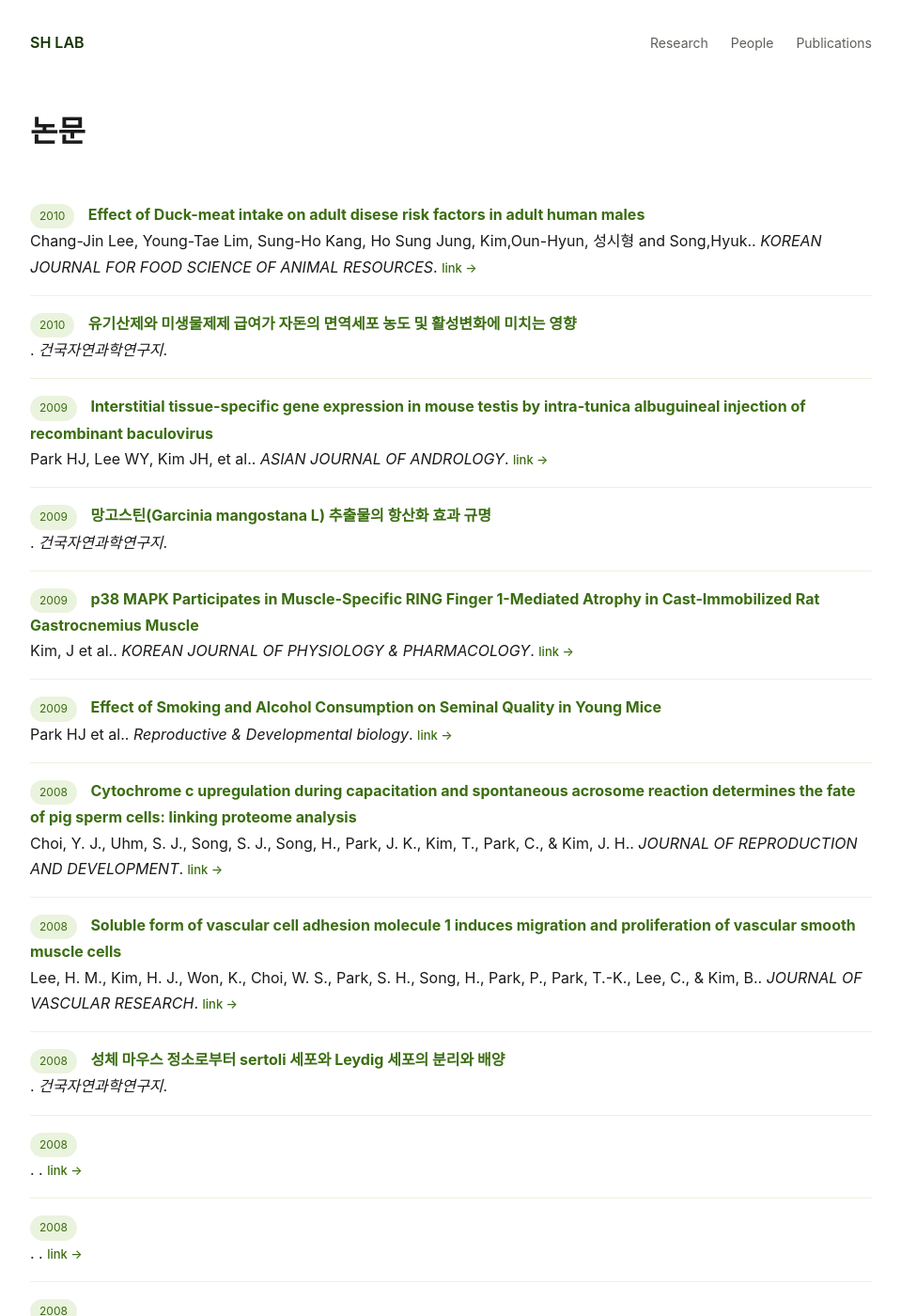
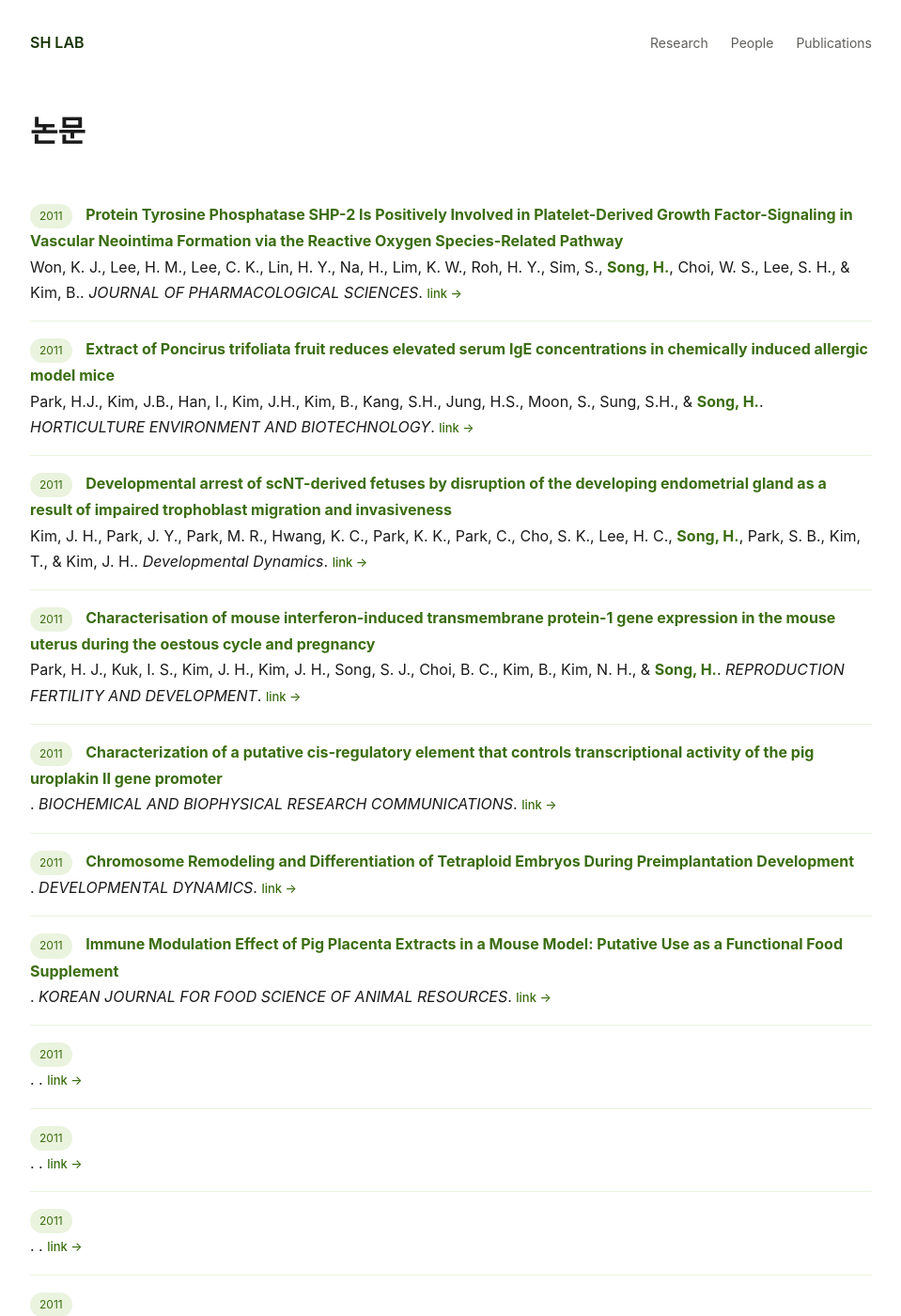
Before and after one commit to SH-LAB-KU/SH-LAB-KU.github.io, a Jekyll site: the page built from publications.html, in a window 1280 px wide and 1400 px high. Shown: the whole window at 94% size, without its empty margins (160-1119 px from the left). Built offline with Jekyll 4.4.1, drawn with Linux system fonts in a browser that asks for light colours; some of the changed text lies outside the part shown.

Commit message:
Update publications.yml

```diff
--- a/_data/publications.yml
+++ b/_data/publications.yml
@@ -1,42 +1,102 @@
 # year, authors, title, journal, link 순으로 항목을 추가하세요.
 # 최신 논문이 위로 오도록 정렬합니다.
 
-- year: 2008
+- year: 2011
   authors: ""
   title: ""
   journal: ""
   link: ""
 
-- year: 2008
+- year: 2011
   authors: ""
   title: ""
   journal: ""
   link: ""
 
-- year: 2008
+- year: 2011
   authors: ""
   title: ""
   journal: ""
   link: ""
+
+- year: 2011
+  authors: ""
+  title: ""
+  journal: ""
+  link: ""
+
+- year: 2011
+  authors: ""
+  title: ""
+  journal: ""
+  link: ""
+
+- year: 2011
+  authors: ""
+  title: ""
+  journal: ""
+  link: ""
+
+- year: 2011
+  authors: ""
+  title: "Immune Modulation Effect of Pig Placenta Extracts in a Mouse Model: Putative Use as a Functional Food Supplement"
+  journal: "KOREAN JOURNAL FOR FOOD SCIENCE OF ANIMAL RESOURCES"
+  link: ""
+
+- year: 2011
+  authors: ""
+  title: "Chromosome Remodeling and Differentiation of Tetraploid Embryos During Preimplantation Development"
+  journal: "DEVELOPMENTAL DYNAMICS"
+  link: ""
+
+- year: 2011
+  authors: ""
+  title: "Characterization of a putative cis-regulatory element that controls transcriptional activity of the pig uroplakin II gene promoter"
+  journal: "BIOCHEMICAL AND BIOPHYSICAL RESEARCH COMMUNICATIONS"
+  link: ""
+
+- year: 2011
+  authors: "Park, H. J., Kuk, I. S., Kim, J. H., Kim, J. H., Song, S. J., Choi, B. C., Kim, B., Kim, N. H., & <strong>Song, H.</strong>"
+  title: "Characterisation of mouse interferon-induced transmembrane protein-1 gene expression in the mouse uterus during the oestous cycle and pregnancy"
+  journal: "REPRODUCTION FERTILITY AND DEVELOPMENT"
+  link: "https://doi.org/10.1071/rd10086"
+
+- year: 2011
+  authors: "Kim, J. H., Park, J. Y., Park, M. R., Hwang, K. C., Park, K. K., Park, C., Cho, S. K., Lee, H. C., <strong>Song, H.</strong>, Park, S. B., Kim, T., & Kim, J. H."
+  title: "Developmental arrest of scNT-derived fetuses by disruption of the developing endometrial gland as a result of impaired trophoblast migration and invasiveness"
+  journal: "Developmental Dynamics"
+  link: "https://doi.org/10.1002/dvdy.22568"
+
+- year: 2011
+  authors: "Park, H.J., Kim, J.B., Han, I., Kim, J.H., Kim, B., Kang, S.H., Jung, H.S., Moon, S., Sung, S.H., & <strong>Song, H.</strong>"
+  title: "Extract of Poncirus trifoliata fruit reduces elevated serum IgE concentrations in chemically induced allergic model mice"
+  journal: "HORTICULTURE ENVIRONMENT AND BIOTECHNOLOGY"
+  link: "https://doi.org/10.1007/s13580-011-0184-7"
+
+- year: 2011
+  authors: "Won, K. J., Lee, H. M., Lee, C. K., Lin, H. Y., Na, H., Lim, K. W., Roh, H. Y., Sim, S., <strong>Song, H.</strong>, Choi, W. S., Lee, S. H., & Kim, B."
+  title: "Protein Tyrosine Phosphatase SHP-2 Is Positively Involved in Platelet-Derived Growth Factor-Signaling in Vascular Neointima Formation via the Reactive Oxygen Species-Related Pathway"
+  journal: "JOURNAL OF PHARMACOLOGICAL SCIENCES"
+  link: "https://doi.org/10.1254/jphs.10250fp"
 
 - year: 2010
   title: "유기산제와 미생물제제 급여가 자돈의 면역세포 농도 및 활성변화에 미치는 영향"
   journal: "건국자연과학연구지"
 
 - year: 2010
-  authors: "Chang-Jin Lee, Young-Tae Lim, Sung-Ho Kang, Ho Sung Jung, Kim,Oun-Hyun, 성시형 and Song,Hyuk."
+  authors: "Lee, C.-J., Lim, Y.-T., Kang, S.-H., Jung, H. S., Kim, O.-H., Seong, S.-H., & <strong>Song, H.</strong>"
   title: "Effect of Duck-meat intake on adult disese risk factors in adult human males"
   journal: "KOREAN JOURNAL FOR FOOD SCIENCE OF ANIMAL RESOURCES"
-  link: ""
+  link: "https://www.kci.go.kr/kciportal/ci/sereArticleSearch/ciSereArtiView.kci?sereArticleSearchBean.artiId=ART001504455"
 
 - year: 2009
-  authors: "Park HJ et al."
+  authors: "Park, H. J., Choung, E. H., Kim, J. H., Chai, S. Y., Choi, J. Y., Kim, J. H., & <strong>Song, H.</strong>"
   title: "Effect of Smoking and Alcohol Consumption on Seminal Quality in Young Mice"
   journal: "Reproductive & Developmental biology"
-  link: ""
+  link: "https://www.e-jarb.org/journal/view.html?uid=423&vmd=Full"
 
 - year: 2009
-  authors: "Kim, J et al."
+  authors: "Kim, J., Won, K. J., Lee, H. M., Hwang, B. Y., Bae, Y. M., Choi, W. S., <strong>Song, H.</strong>, Lim, K. W., Lee, C. K., & Kim, B."
   title: "p38 MAPK Participates in Muscle-Specific RING Finger 1-Mediated Atrophy in Cast-Immobilized Rat Gastrocnemius Muscle"
   journal: "KOREAN JOURNAL OF PHYSIOLOGY & PHARMACOLOGY"
   link: "https://doi.org/10.4196/kjpp.2009.13.6.491"
@@ -46,7 +106,7 @@
   journal: "건국자연과학연구지"
 
 - year: 2009
-  authors: "Park HJ, Lee WY, Kim JH, et al."
+  authors: "Park, H. J., Lee, W. Y., Kim, J. H., Kim, J. H., Jung, H. J., Kim, N. H., Kim, B. K., & <strong>Song, H.</strong>"
   title: "Interstitial tissue-specific gene expression in mouse testis by intra-tunica albuguineal injection of recombinant baculovirus"
   journal: "ASIAN JOURNAL OF ANDROLOGY"
   link: "https://doi.org/10.1038/aja.2008.54"
@@ -56,49 +116,49 @@
   journal: "건국자연과학연구지"
 
 - year: 2008
-  authors: "Lee, H. M., Kim, H. J., Won, K., Choi, W. S., Park, S. H., Song, H., Park, P., Park, T.-K., Lee, C., & Kim, B."
+  authors: "Lee, H. M., Kim, H. J., Won, K., Choi, W. S., Park, S. H., <strong>Song, H.</strong>, Park, P., Park, T.-K., Lee, C., & Kim, B."
   title: "Soluble form of vascular cell adhesion molecule 1 induces migration and proliferation of vascular smooth muscle cells"
   journal: "JOURNAL OF VASCULAR RESEARCH"
   link: "https://doi.org/10.1159/000112941"
 
 - year: 2008
-  authors: "Choi, Y. J., Uhm, S. J., Song, S. J., Song, H., Park, J. K., Kim, T., Park, C., & Kim, J. H."
+  authors: "Choi, Y. J., Uhm, S. J., Song, S. J., <strong>Song, H.</strong>, Park, J. K., Kim, T., Park, C., & Kim, J. H."
   title: "Cytochrome c upregulation during capacitation and spontaneous acrosome reaction determines the fate of pig sperm cells: linking proteome analysis"
   journal: "JOURNAL OF REPRODUCTION AND DEVELOPMENT"
   link: "https://doi.org/10.1262/jrd.19116"
 
 - year: 2007
-  authors: "Choi, Y. J., Park, J. K., Lee, M. S., Ahn, J. D., Hwang, K. C., Song, H., & Kim, J. H."
+  authors: "Choi, Y. J., Park, J. K., Lee, M. S., Ahn, J. D., Hwang, K. C., <strong>Song, H.</strong>, & Kim, J. H."
   title: "Long-term follow-up of porcine male germ cells transplanted into mouse testes"
   journal: "ZYGOTE"
   link: "https://doi.org/10.1017/s0967199407004376"
 
 - year: 2007
-  authors: "Huh, Sun-Hyung et al."
+  authors: "Huh, S. H., Do, H. J., Lim, H. Y., Kim, D. K., Choi, S. J., <strong>Song, H.</strong>, Kim, N. H., Park, J. K., Chang, W. K., Chung, H. M., & Kim, J. H."
   title: "Optimization of 25kDa linear polyethylenimine for efficient gene delivery"
   journal: "BIOLOGICALS"
   link: "https://doi.org/10.1016/j.biologicals.2006.08.004"
 
 - year: 2007
-  authors: "Do, Hyun-Jin et al."
+  authors: "Do, H. J., Lim, H. Y., Kim, J. H., <strong>Song, H.</strong>, Chung, H. M., & Kim, J. H."
   title: "An intact homeobox domain is required for complete nuclear localization of human Nanog"
   journal: "BIOCHEMICAL AND BIOPHYSICAL RESEARCH COMMUNICATIONS"
   link: "https://doi.org/10.1016/j.bbrc.2006.12.100"
 
 - year: 2006
-  authors: "Do, Hyun-Jin et al."
+  authors: "Do, H. J., <strong>Song, H.</strong>, Yang, H. M., Kim, D. K., Kim, N. H., Kim, J. H., Cha, K. Y., Chung, H. M., & Kim, J. H."
   title: "Identification of multiple nuclear localization signals in murine Elf3, an ETS transcription factor"
   journal: "FEBS LETTERS"
   link: "https://doi.org/10.1016/j.febslet.2006.02.049"
 
 - year: 2006
-  authors: "Kwon, Deug-Nam et al."
+  authors: "Kwon, D. N., <strong>Song, H.</strong>, Park, J. Y., Lee, S. Y., Cho, S. K., Kang, S. J., Jang, J. S., Seo, H. G., & Kim, J. H."
   title: "Dynamic control of oligosaccharide modification in the mammary gland: linking recombinant human erythropoietin functional analysis of transgenic mouse milk-derived hEPO"
   journal: "TRANSGENIC RESEARCH"
   link: "https://doi.org/10.1007/s11248-005-3519-2"
 
 - year: 2006
-  authors: "Choi, Yun-Jung et al."
+  authors: "Choi, Y. J., <strong>Song, H.</strong>, Kwon, D. N., Cho, S. K., Kang, S. J., Yoe, S. M., Kim, H. C., Lee, H. T., Park, C., & Kim, J. H."
   title: "Significant IgG-immunoreactivity of the spermatogonia of the germ cell-depleted testis after busulfan treatment"
   journal: "ANIMAL REPRODUCTION SCIENCE"
   link: "https://doi.org/10.1016/j.anireprosci.2005.04.002"
```
